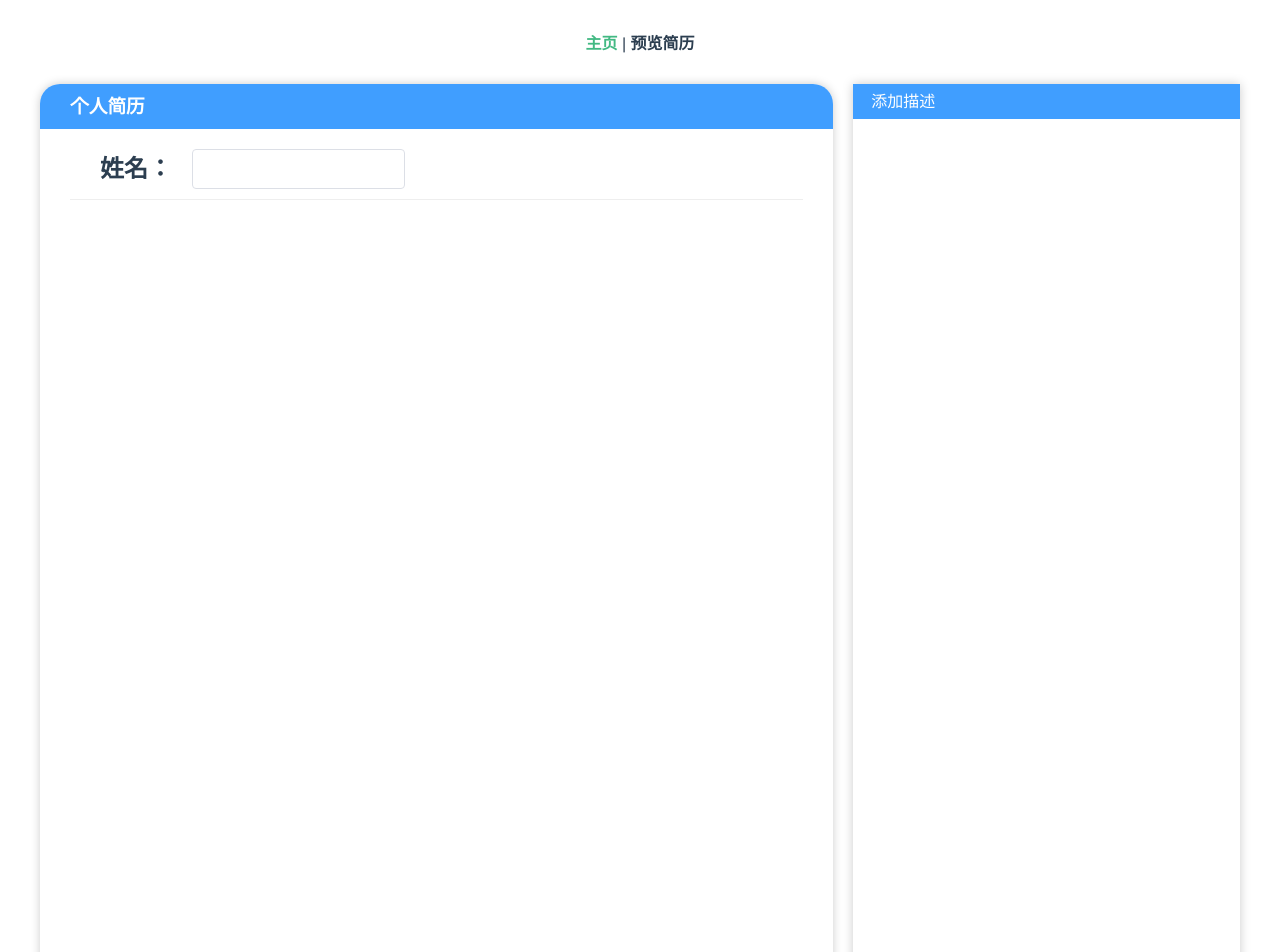
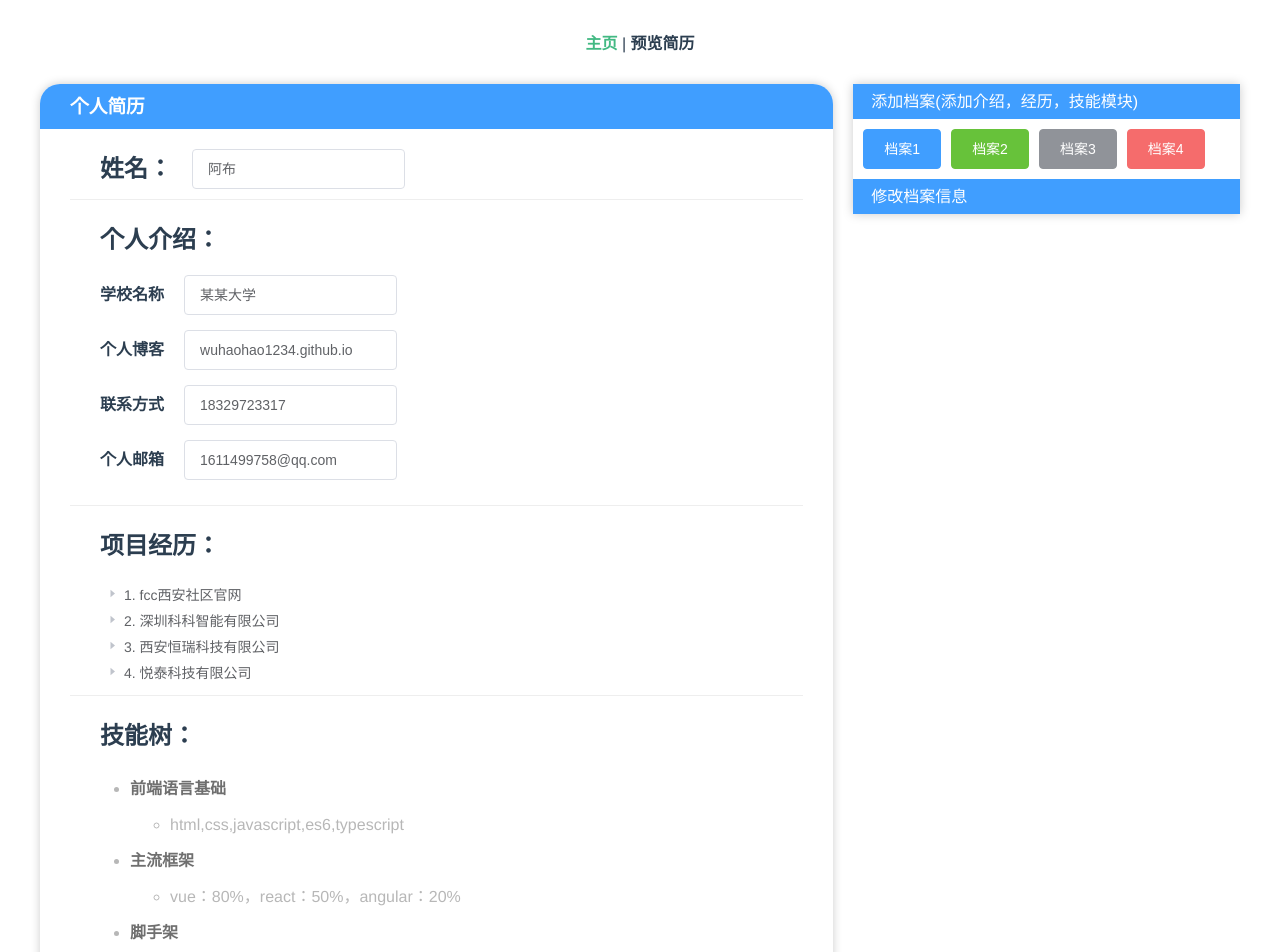
Before and after one commit to wuhaohao1234/curriculum-vitae, a Vue app: page /#/ in a window 1280 px wide. Shown: the top 952 px of the page. Built offline with nearby package versions, Linux system fonts and the light colour scheme.

Commit message:
feat(完善大体框架搭建与部分功能开发)

```diff
--- a/src/components/Content.vue
+++ b/src/components/Content.vue
@@ -5,6 +5,9 @@
     </div>
     <div class="banner">
       <MessageInput :msg=msgName />
+      <Personalntroduction/>
+      <Experience/>
+      <SkillTree/>
     </div>
   </div>
 </template>
@@ -14,7 +17,10 @@ import { Component, Prop, Vue } from "vue-property-decorator";
 
 @Component({
   components: {
-    MessageInput: () => import("./assembly/MessageInput.vue")
+    MessageInput: () => import("./assembly/MessageInput.vue"),
+    Personalntroduction: () => import("./assembly/Personalntroduction.vue"),
+    Experience:() => import("./assembly/Experience.vue"),
+    SkillTree:() => import("./assembly/SkillTree.vue"),
   }
 })
 export default class Content extends Vue {
@@ -25,7 +31,7 @@ export default class Content extends Vue {
 }
 </script>
 
-<style scoped>
+<style>
 .nav {
   height: 45px;
   line-height: 45px;
@@ -36,9 +42,19 @@ export default class Content extends Vue {
 .banner {
   padding: 10px 30px;
 }
-.messageInput {
+.messageInput,.personalntroduction,.experience,.skillTree {
   padding-bottom: 10px;
   margin-bottom: 10px;
   border-bottom: 1px solid #eee;
+  padding: 10px 30px;
+}
+h2,h3,h4,h5,h6{
+  display: flex;
+  flex-direction: row;
+  cursor: pointer;
+}
+.el-input{
+  width: auto;
+  margin-left: 20px;
 }
 </style>
--- a/src/components/Editore.vue
+++ b/src/components/Editore.vue
@@ -1,18 +1,27 @@
 <template>
   <div class="editore">
-      <div class="nav">
-        <span>添加描述</span>
-      </div>
+    <div class="nav">
+      <span>添加档案(添加介绍，经历，技能模块)</span>
+    </div>
+    <div class="message">
+      <el-button type="primary">档案1</el-button>
+      <el-button type="success">档案2</el-button>
+      <el-button type="info">档案3</el-button>
+      <el-button type="danger">档案4</el-button>
+    </div>
+    <div class="nav">
+      <span>修改档案信息</span>
+    </div>
   </div>
 </template>
 
 <script lang="ts">
-import { Component, Prop, Vue } from 'vue-property-decorator';
+import { Component, Prop, Vue } from "vue-property-decorator";
 
 @Component
 export default class Editore extends Vue {
   mounted() {
-      console.log('这是编辑区域')
+    console.log("这是编辑区域");
   }
 }
 </script>
@@ -20,11 +29,16 @@ export default class Editore extends Vue {
 .editore {
   border-radius: 0;
 }
-.nav{
+.nav {
   height: 35px;
-  background:#409EFF;
-  color:#fff;
+  background: #409eff;
+  color: #fff;
   line-height: 35px;
   padding-left: 18px;
 }
+.message {
+  padding: 10px;
+  display: flex;
+  flex-direction: row;
+}
 </style>
--- /dev/null
+++ b/src/components/assembly/Experience.vue
@@ -0,0 +1,84 @@
+<template>
+  <div class="experience">
+    <h2>项目经历：</h2>
+    <el-tree :data="data" :props="defaultProps" @node-click="handleNodeClick"></el-tree>
+  </div>
+</template>
+
+<script lang="ts">
+import { Component, Prop, Vue } from "vue-property-decorator";
+
+@Component
+export default class Experience extends Vue {
+    public defaultProps = {
+          children: 'children',
+          label: 'label'
+        }
+  public data = [
+    {
+      label: "1. fcc西安社区官网",
+      children: [
+        {
+          label: "时间：2018年",
+          children: [
+            {
+              label: "具体负责内容：负责官网首页banner与content区域开发,并实现移动端适配"
+            }
+          ]
+        },
+      ]
+    },
+    {
+      label: "2. 深圳科科智能有限公司",
+      children: [
+        {
+          label: "时间：2018年",
+          children: [
+            {
+              label: "具体负责内容：负责微信小程序开发，修补同事遗留bug，与小程序代码日常维护"
+            }
+          ]
+        },
+      ]
+    },
+    {
+      label: "3. 西安恒瑞科技有限公司",
+      children: [
+        {
+          label: "时间：2017年",
+          children: [
+            {
+              label: "具体负责内容：负责讲解html,css课程，并指导学生完成作业"
+            }
+          ]
+        },
+      ]
+    },
+    {
+      label: "4. 悦泰科技有限公司",
+      children: [
+        {
+          label: "时间：2019年",
+          children: [
+            {
+              label: "具体负责内容：负责负责西宁数据池项目开发"
+            }
+          ]
+        },
+      ]
+    },
+  ];
+  public handleNodeClick(data: any) {
+    console.log(data);
+    }
+  mounted() {
+    console.log("这是项目经历");
+  }
+}
+</script>
+
+<style scoped>
+h2 {
+  padding-bottom: 20px;
+}
+</style>
--- a/src/components/assembly/MessageInput.vue
+++ b/src/components/assembly/MessageInput.vue
@@ -1,8 +1,8 @@
 <template>
   <div class="messageInput">
     <h2>
-      <span>{{msg}}</span>
-       <el-input></el-input>
+      <span v-text="user.message" ></span>
+       <el-input v-model="user.userName" ></el-input>
     </h2>
   </div>
 </template>
@@ -14,25 +14,15 @@ import { Component, Prop, Vue } from "vue-property-decorator";
 export default class MessageInput extends Vue {
   @Prop() private msg!: string;
   public user = {
-      userName: '吴昊',
-      message: '名称'
+      userName: '阿布',
+      message: '姓名：'
   }
   mounted() {
-    console.log("这是内容区域");
+
   }
 }
 </script>
 
 <style scoped>
-.messageInput {
-  padding: 10px 30px;
-}
-h2{
-  display: flex;
-  flex-direction: row;
-}
-.el-input{
-  width: auto;
-  margin-left: 20px;
-}
+
 </style>
--- /dev/null
+++ b/src/components/assembly/Personalntroduction.vue
@@ -0,0 +1,50 @@
+<template>
+  <div class="personalntroduction">
+    <h2>个人介绍：</h2>
+    <div class="context" >
+      <h4 v-for="(item,keys) in userMessage" :key="keys" >
+        <span v-text="item.message" ></span>
+        <el-input v-model="item.value" ></el-input>
+      </h4>
+    </div>
+  </div>
+</template>
+
+<script lang="ts">
+import { Component, Prop, Vue } from "vue-property-decorator";
+
+@Component
+export default class Personalntroduction extends Vue {
+  public userMessage = [
+    {
+      message: '学校名称',
+      value: '某某大学'
+    },
+    {
+      message: '个人博客',
+      value: 'wuhaohao1234.github.io'
+    },
+    {
+      message: '联系方式',
+      value: '18329723317'
+    },
+    {
+      message: '个人邮箱',
+      value: '1611499758@qq.com'
+    },
+  ]
+  mounted() {
+    console.log("这是个人介绍");
+  }
+}
+</script>
+
+<style scoped>
+h2 {
+  padding-bottom: 20px;
+}
+h4 {
+  line-height: 40px;
+  margin-bottom: 15px;
+}
+</style>
--- /dev/null
+++ b/src/components/assembly/SkillTree.vue
@@ -0,0 +1,103 @@
+SkillTree.vue
+<template>
+  <div class="skillTree">
+    <h2>技能树：</h2>
+    <ul>
+        <li class="list" v-for="(skillList, keys) in skillData" :key="keys" >
+            <span v-text="skillList.value" ></span>
+            <ul v-for="(skillItem , itemKey) in skillList.tree" :key="itemKey" >
+                <li v-text="skillItem.value" ></li>
+            </ul>
+        </li>
+    </ul>
+  </div>
+</template>
+
+<script lang="ts">
+import { Component, Prop, Vue } from "vue-property-decorator";
+
+@Component
+export default class SkillTree extends Vue {
+ public skillData = [
+     {
+         value: '前端语言基础',
+         tree: [
+             {
+                 value: 'html,css,javascript,es6,typescript'
+             }
+         ]
+     },
+     {
+         value: '主流框架',
+         tree: [
+             {
+                 value: 'vue：80%，react：50%，angular：20%'
+             }
+         ]
+     },
+     {
+         value: '脚手架',
+         tree: [
+             {
+                 value: 'webpack,babel,gulp'
+             }
+         ]
+     },
+     {
+         value: 'UI框架：',
+         tree: [
+             {
+                 value: 'bootstrap,vuetify,v-admin,element-ui'
+             }
+         ]
+     },
+     {
+         value: '基本功：',
+         tree: [
+             {
+                 value: '23种设计模式，函数式编程，面向对象编程，数据结构'
+             }
+         ]
+     },
+     {
+         value: '后端：',
+         tree: [
+             {
+                 value: 'nodeJs,mySql,mongodb,python,go'
+             }
+         ]
+     },
+ ]
+  mounted() {
+    console.log("这是技能树");
+  }
+}
+</script>
+
+<style scoped>
+ul {
+    padding-left: 30px;
+}
+h2 {
+  padding-bottom: 20px;
+}
+.list {
+    color: #999;
+    line-height: 36px;
+    opacity: .7;
+    font-size: 16px;
+    transition: .3s all;
+    cursor: pointer;
+}
+.list:hover{
+    opacity: 1;
+    font-size: 18px;
+}
+.list span{
+    color: #333;
+    font-weight: bold;
+}
+.list ul{
+    margin-left: 10px;
+}
+</style>
--- a/src/main.ts
+++ b/src/main.ts
@@ -12,7 +12,8 @@ import {
   Form,
   FormItem,
   RadioButton,
-  RadioGroup
+  RadioGroup,
+  Tree,
 } from 'element-ui';
 // 引入lodah
 import _ from 'lodash'
@@ -31,6 +32,7 @@ Vue.component(Form.name, Form);
 Vue.component(FormItem.name, FormItem);
 Vue.component(RadioButton.name, RadioButton);
 Vue.component(RadioGroup.name, RadioGroup);
+Vue.component(Tree.name, Tree);
 
 Vue.config.productionTip = false;
 
--- a/src/views/Home.vue
+++ b/src/views/Home.vue
@@ -29,7 +29,6 @@ export default class Home extends Vue {
 <style scoped>
 .content,.editore {
   border-radius: 20px;
-  height: 900px;
   overflow: hidden;
   box-shadow: 0 0 10px #ccc;
 }
```
